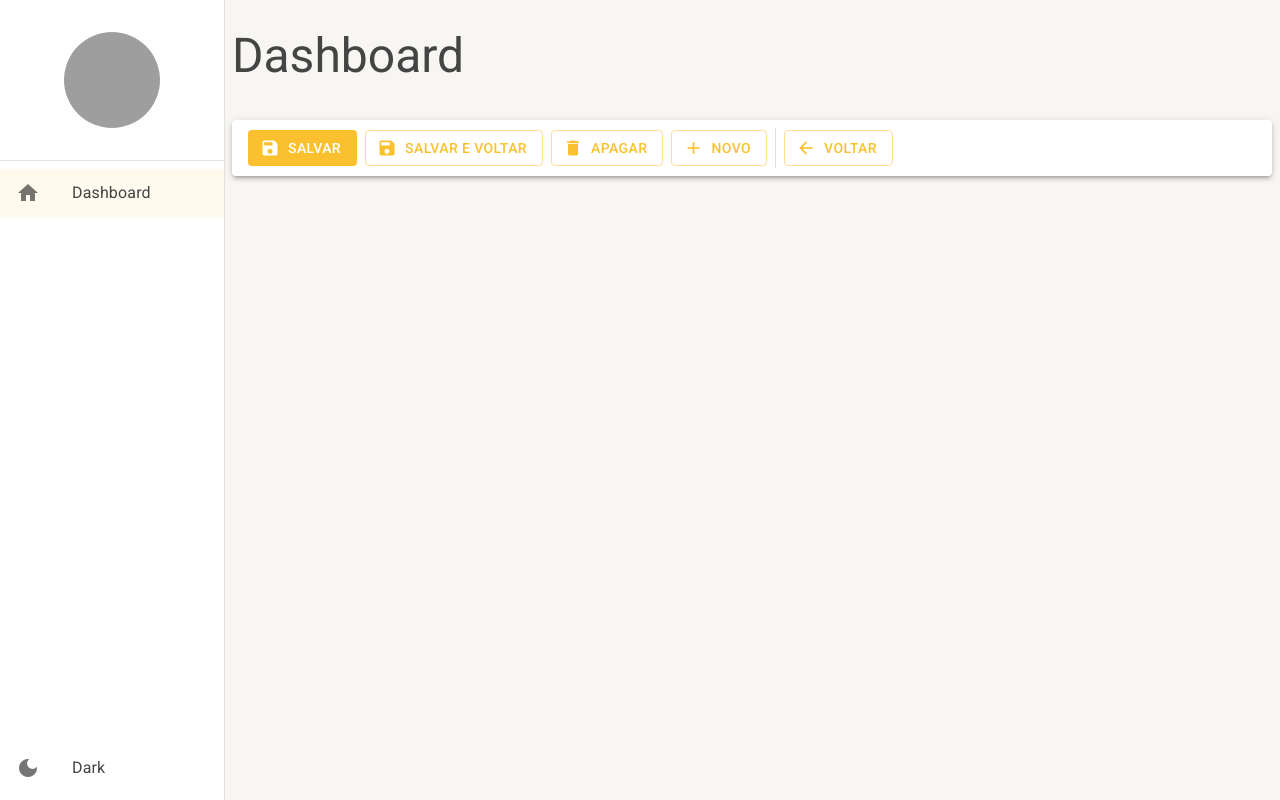
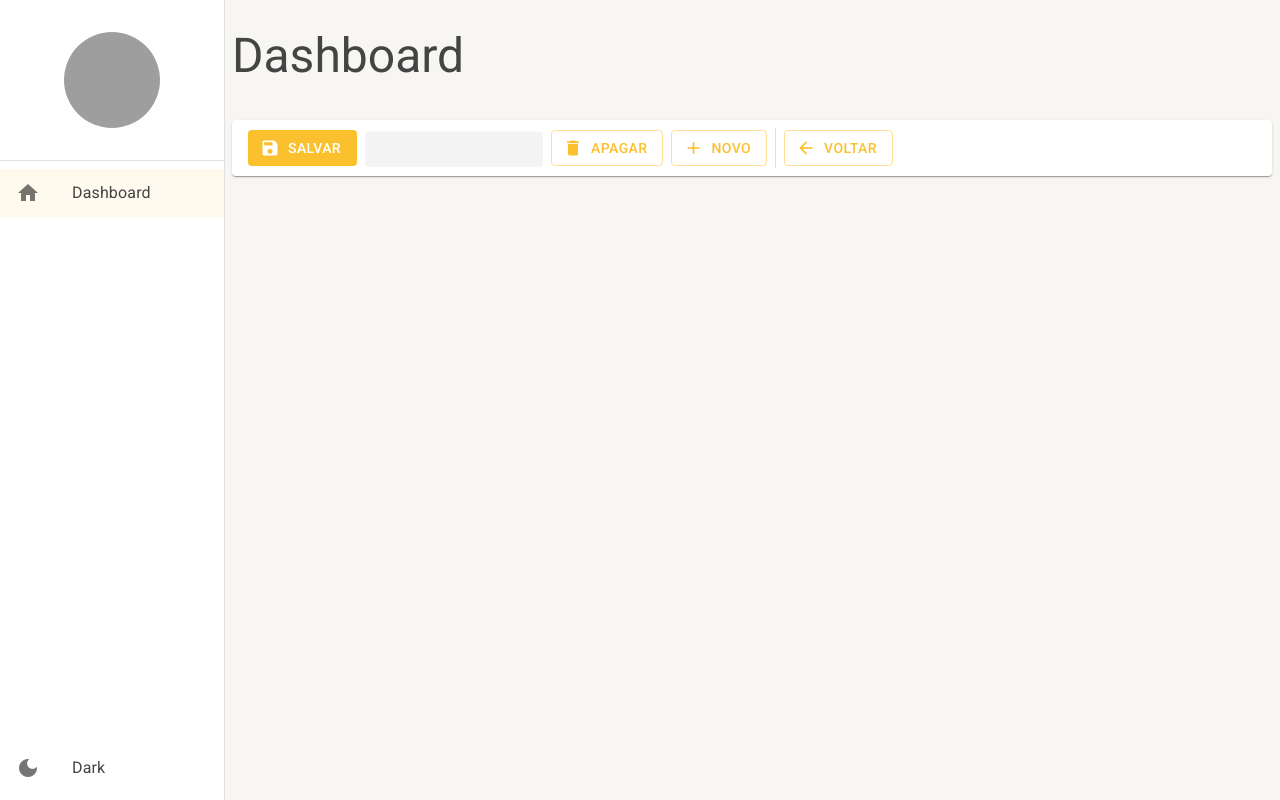
Before and after one commit to wmfariadev/crud-ts-mui, a React (Create React App) app: page /dashbord in a window 1280 px wide. Built offline with nearby package versions, Linux system fonts and the light colour scheme; grey boxes are pictures that could not be loaded.

Commit message:
feat: adicionando skeleton

```diff
--- a/src/pages/dashboard/Dashboard.tsx
+++ b/src/pages/dashboard/Dashboard.tsx
@@ -8,7 +8,9 @@ export const Dashboard: React.FC = () => {
       title={'Dashboard'}
       tools={(
         // <ToolsList showInputSearch showNewButton />
-        <ToolsDetail showSaveCloseButton />
+        <ToolsDetail
+          showSaveCloseButton
+          showSaveCloseButtonLoading />
       )}>
     </DefaultLayout>
   )
--- a/src/shared/components/tools-detail/ToolsDetail.tsx
+++ b/src/shared/components/tools-detail/ToolsDetail.tsx
@@ -1,5 +1,5 @@
 import { ReactNode } from 'react'
-import { Box, Button, Divider, Icon, Paper, useTheme } from '@mui/material'
+import { Box, Button, Divider, Icon, Paper, Skeleton, useTheme } from '@mui/material'
 
 interface IToolsDetailProps {
   children?: ReactNode
@@ -9,6 +9,13 @@ interface IToolsDetailProps {
   showDeleteButton?: boolean
   showSaveButton?: boolean
   showSaveCloseButton?: boolean
+
+  showNewButtonLoading?: boolean
+  showBackButtonLoading?: boolean
+  showDeleteButtonLoading?: boolean
+  showSaveButtonLoading?: boolean
+  showSaveCloseButtonLoading?: boolean
+
   onClickNewButton?: () => void
   onClickBackButton?: () => void
   onClickDeleteButton?: () => void
@@ -23,6 +30,11 @@ export const ToolsDetail: React.FC<IToolsDetailProps> = ({
   showDeleteButton = true,
   showSaveButton = true,
   showSaveCloseButton = false,
+  showNewButtonLoading = false,
+  showBackButtonLoading = false,
+  showDeleteButtonLoading = false,
+  showSaveButtonLoading = false,
+  showSaveCloseButtonLoading = false,
   onClickNewButton,
   onClickBackButton,
   onClickDeleteButton,
@@ -33,16 +45,17 @@ export const ToolsDetail: React.FC<IToolsDetailProps> = ({
   const theme = useTheme()
 
   return (
-    <Box component={Paper}
-      elevation={3}
-      height={theme.spacing(5)}
+    <Box
+      gap={1}
       marginX={1}
       padding={1}
       paddingX={2}
       display='flex'
-      gap={1}
-      alignItems='center'>
-      {showSaveButton && (<Box>
+      alignItems='center'
+      height={theme.spacing(5)}
+      component={Paper}>
+      {(showSaveButton && !showSaveButtonLoading) &&
+        (
           <Button
             onClick={onClickSaveButton}
             color='primary'
@@ -51,8 +64,12 @@ export const ToolsDetail: React.FC<IToolsDetailProps> = ({
             startIcon={<Icon>save</Icon>}>
             Salvar
           </Button>
-      </Box>)}
-      {showSaveCloseButton && (<Box>
+
+        )}
+      {showSaveButtonLoading && (<Skeleton width={110} height={60} />)}
+
+      {(showSaveCloseButton && !showSaveCloseButtonLoading) &&
+        (
           <Button
             onClick={onClickSaveCloseButton}
             color='primary'
@@ -61,8 +78,12 @@ export const ToolsDetail: React.FC<IToolsDetailProps> = ({
             startIcon={<Icon>save</Icon>}>
             Salvar e Voltar
           </Button>
-      </Box>)}
-      {showDeleteButton && (<Box>
+
+        )}
+      {showSaveCloseButtonLoading && (<Skeleton width={178} height={60} />)}
+
+      {(showDeleteButton && !showDeleteButtonLoading) &&
+        (
           <Button
             onClick={onClickDeleteButton}
             color='primary'
@@ -71,8 +92,12 @@ export const ToolsDetail: React.FC<IToolsDetailProps> = ({
             startIcon={<Icon>delete</Icon>}>
             Apagar
           </Button>
-      </Box>)}
-      {showNewButton && (<Box>
+
+        )}
+      {showDeleteButtonLoading && (<Skeleton width={110} height={60} />)}
+
+      {(showNewButton && !showNewButtonLoading) &&
+        (
           <Button
             onClick={onClickNewButton}
             color='primary'
@@ -81,11 +106,14 @@ export const ToolsDetail: React.FC<IToolsDetailProps> = ({
             startIcon={<Icon>add</Icon>}>
             {textNewButton}
           </Button>
-      </Box>)}
+
+        )}
+      {showNewButtonLoading && (<Skeleton width={110} height={60} />)}
 
       <Divider variant='middle' orientation='vertical' />
 
-      {showBackButton && (<Box>
+      {showBackButton &&
+        (
           <Button
             onClick={onClickBackButton}
             color='primary'
@@ -94,7 +122,8 @@ export const ToolsDetail: React.FC<IToolsDetailProps> = ({
             startIcon={<Icon>arrow_back</Icon>}>
             Voltar
           </Button>
-      </Box>)}
+
+        )}
     </Box>
   )
 }
```
Lines whose indentation alone changed are shown as unchanged.
